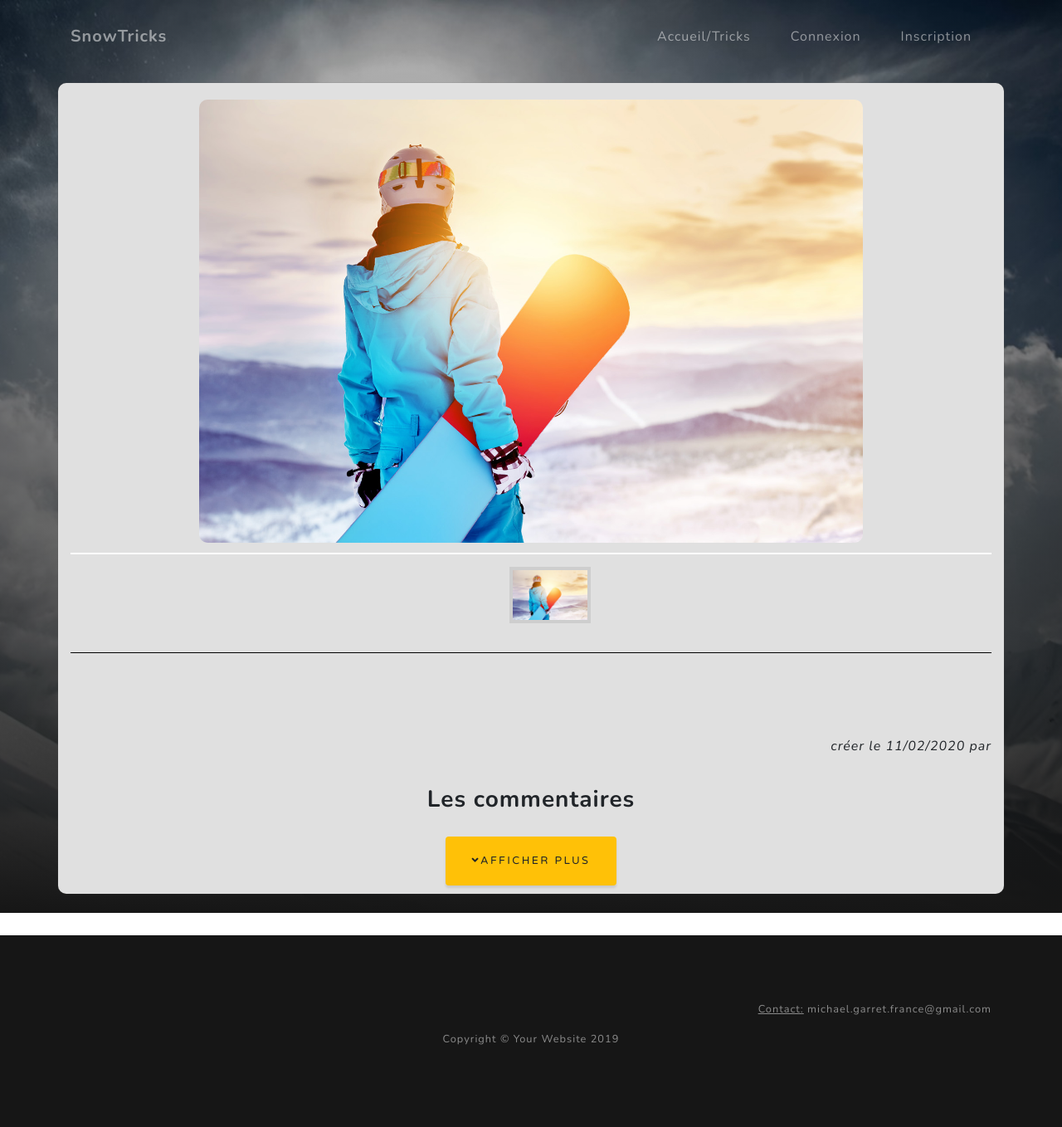
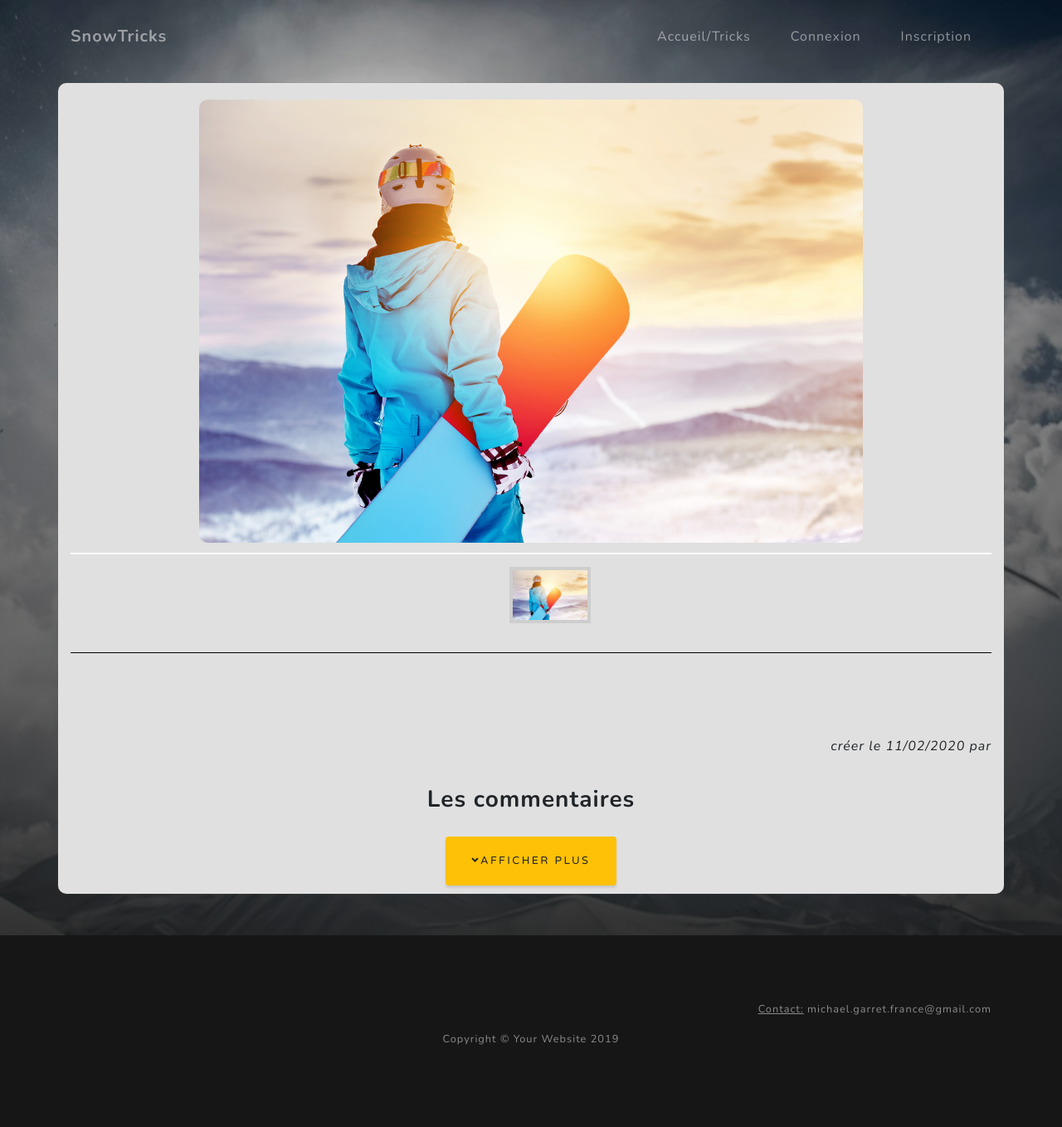
Before and after one commit to michaelgtfr/SnowTricks, a Symfony app: template templates/article/detailArticle.html.twig in a window 1280 px wide. Shown: the whole page at 83% size. Run offline with Twig, Linux system fonts and the light colour scheme; the template is opened without the code that fills it, so the values that code supplies are empty; some libraries are stand-ins or nearby versions.

Commit message:
modification in the files of style css

```diff
--- a/public/css/article/createdArticle.css
+++ b/public/css/article/createdArticle.css
@@ -1,3 +1,8 @@
+/* body */
+body
+{
+    height: 1000px;
+}
 /* section */
 .block-item
 {
--- a/public/css/baseTwo.css
+++ b/public/css/baseTwo.css
@@ -81,7 +81,7 @@
 
 body {
     width: 100%;
-    height: 1100px;
+    height: 1300px;
     min-height: 35rem;
     background: linear-gradient(to bottom, rgba(22, 22, 22, 0.3) 0%, rgba(22, 22, 22, 0.7) 75%, #161616 100%), url("../img/header_snowboardeur.jpg");
     background-position: center;
--- a/public/css/security/login.css
+++ b/public/css/security/login.css
@@ -3,14 +3,14 @@ body
 {
     height: auto;
 }
-
 /* section */
 .block-form
 {
     box-shadow: 0 0 1px #565656;
     background-color: #e0e0e0;
     border-radius: 10px;
-    margin-bottom: 50px;
+    margin-top: 100px;
+    margin-bottom: 100px;
     padding: 10px;
 }
 
--- a/public/js/functionJs/pagingCommentsAsynchronous.js
+++ b/public/js/functionJs/pagingCommentsAsynchronous.js
@@ -32,11 +32,13 @@ jQuery(document).ready( function () {
                                     "<img src=\"/img/imgAvatar/"+ newComment[i].picture +"\" " +
                                     "alt=\"image de l'éditeur\">" +
                                 "</div>"+
-                                "<div class=\"col-lg-9\">"+
+                                "<div class=\"col-lg-9 col-xs-12\">"+
                                     "<div class=\"author-and-date col-lg-12 text-center\">" +
-                                        "<p>auteur: "+ newComment[i].name +" le "+ date + "</p>\n" +
+                                        "<p>auteur: "+
+                                            "<a href=\"mailto:"+ newComment[i].email +"\">"+ newComment[i].name +"</a>"+
+                                            " le "+ date + "</p>\n" +
                                     "</div>"+
-                                    "<div class=\"comment col-lg-12 text-center\">" +
+                                    "<div class=\"comment col-lg-12\">" +
                                         "<p>" + newComment[i].comment + "</p>\n" +
                                     "</div>" +
                                 "</div>" +
--- a/templates/article/detailArticle.html.twig
+++ b/templates/article/detailArticle.html.twig
@@ -124,9 +124,9 @@
                                 </div>
                                 <div class="col-lg-9 col-xs-12">
                                     <div class="author-and-date col-lg-12 text-center">
-                                        <a href="mailto:{{ comment.email }}">
-                                            <p>auteur: {{ comment.name }} le {{ comment.dateCreate|date('d/m/Y') }}</p>
-                                        </a>
+                                        <p>auteur:
+                                            <a href="mailto:{{ comment.email }}">{{ comment.name }}</a>
+                                        le {{ comment.dateCreate|date('d/m/Y') }}</p>
                                     </div>
                                     <div class="comment col-lg-12">
                                         <p>{{ comment.comment }}</p>
--- a/templates/baseTwo.html.twig
+++ b/templates/baseTwo.html.twig
@@ -39,7 +39,7 @@
 <!-- Navigation -->
 <nav class="navbar navbar-expand-lg navbar-light fixed-top" id="mainNav">
     <div class="container">
-        <a class="navbar-brand js-scroll-trigger" href="#page-top">SnowTricks</a>
+        <a class="navbar-brand" href="{{ path('app_homepage') }}">SnowTricks</a>
         <button class="navbar-toggler navbar-toggler-right" type="button"
                 data-toggle="collapse" data-target="#navbarResponsive" aria-controls="navbarResponsive"
                 aria-expanded="false" aria-label="Toggle navigation">
--- a/templates/security/forgotPassword.html.twig
+++ b/templates/security/forgotPassword.html.twig
@@ -7,11 +7,11 @@
 {% endblock %}
 
 {% block body %}
-    <div class="container">
+    <section class="container">
         <div class="block_forgot">
             <div class="col-xs-12 col-md-6 offset-md-3 text-center">
                 {{ form(form) }}
             </div>
         </div>
-    </div>
+    </section>
 {% endblock %}
```
Also changed, not shown: public/css/security/forgotPassword.css (+6 -1 lines), public/css/security/register.css (+11 -0 lines).
